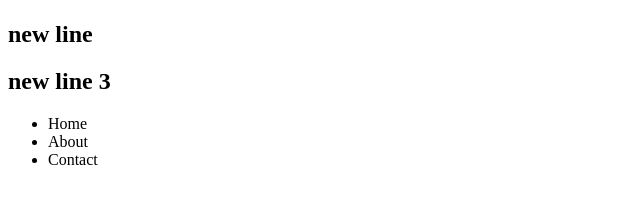
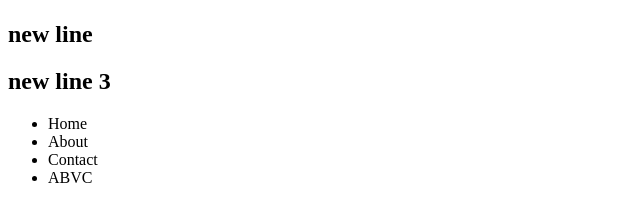
Before and after one commit to MMaciej0/git, a plain HTML site: page src/index.html in a window 1280 px wide. Shown: the part 59-280 px from the top of the page, without its empty margins (0-640 px from the left). Drawn offline with Linux system fonts and the light colour scheme.

Commit message:
add new link

```diff
--- a/src/index.html
+++ b/src/index.html
@@ -14,6 +14,7 @@
         <li>Home</li>
         <li>About</li>
         <li>Contact</li>
+        <li>ABVC</li>
       </ul>
     </nav>
   </body>
```
